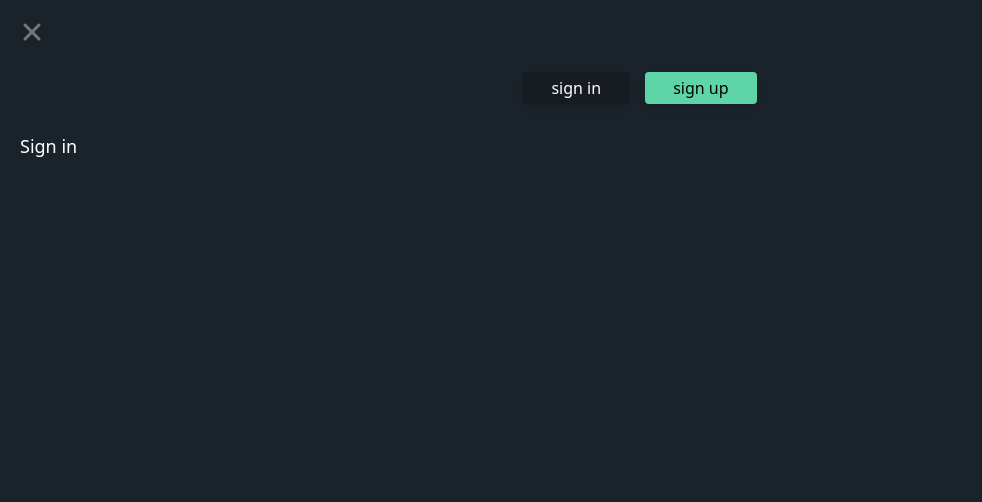
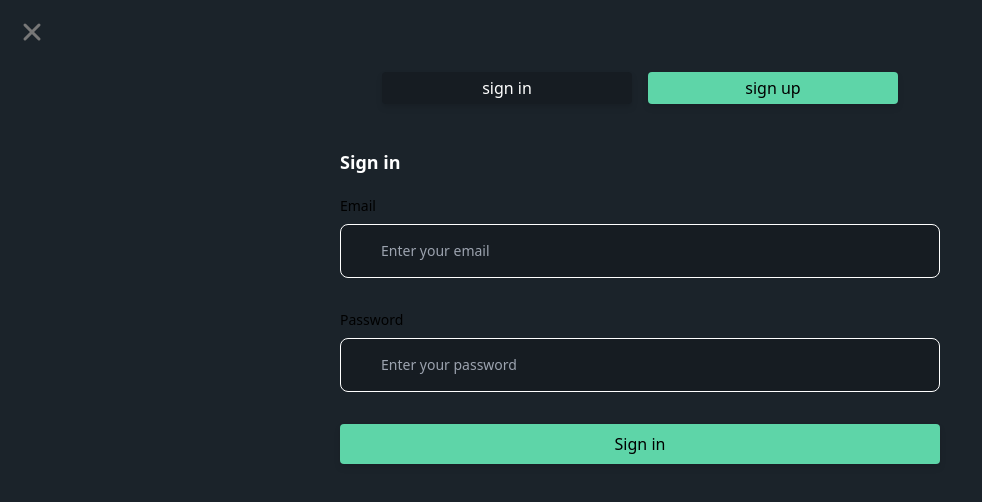
Before and after one commit to Helton-Carlos/aliens-free, a Vue app: page /sign in a window 1280 px wide. Shown: the top 502 px of the page, without its empty margins (0-982 px from the left). Built offline with nearby package versions, Linux system fonts and the light colour scheme.

Commit message:
feat: adding form

```diff
--- /dev/null
+++ b/src/components/Input/Input.vue
@@ -0,0 +1,19 @@
+<script setup lang="ts">
+import { ref } from 'vue'
+defineProps<{ label: string, placeholder: string, type: string }>()
+
+const value = ref<string>('')
+</script>
+
+<template>
+  <div>
+    <label for="first_name" class="block mb-2 capitalize text-sm font-medium text-gray-900 dark:text-white">{{ label }}</label>
+    <input
+      :type="type"
+      class="block mb-8 bg-dark w-full p-4 pl-10 text-sm text-white border border-gray-300 rounded-lg bg-gray-50 focus:border-green focus:ring-green focus:outline-none focus:ring focus:ring-opacity-40"
+      :placeholder="placeholder"
+      v-model="value"
+      required
+    />
+  </div>
+</template>
--- a/src/pages/Sign.vue
+++ b/src/pages/Sign.vue
@@ -1,6 +1,7 @@
 <script setup lang="ts">
 import Close from '../components/Icon/Close.vue';
 import Button from '../components/Button/Button.vue';
+import Input from '../components/Input/Input.vue';
 import { useRouter } from 'vue-router';
 
 const router = useRouter();
@@ -19,12 +20,19 @@ function bntNext() {
     <Close @onClick="clickClose" class="p-5"/>
 
     <div class="flex justify-center">
-      <Button title="sign in" color="dark" class="m-2" @onClick='bntNext()'/>
-      <Button title="sign up" class="m-2" @onClick='bntNext()'/>
+      <Button title="sign in" color="dark" class="m-2 w-full lg:w-[250px]" @onClick='bntNext()'/>
+      <Button title="sign up" class="m-2 w-full lg:w-[250px]" @onClick='bntNext()'/>
     </div>
 
-    <div>
-      <h2 class="text-white p-5 text-lg">Sign in</h2>
+    <div class="lg:w-2/4 lg:m-auto lg:mt-4">
+      <h2 class="text-white p-5 text-lg font-bold">Sign in</h2>
+
+      <form class="mx-5 flex justify-center flex-col">
+        <Input label="Email" type="email" placeholder="Enter your email" />
+        <Input label="Password" type="password" placeholder="Enter your password" />
+
+        <Button title="Sign in" class="py-2 w-full" @onClick='bntNext()'/>
+      </form>
     </div>
   </div>
 </template>
```
